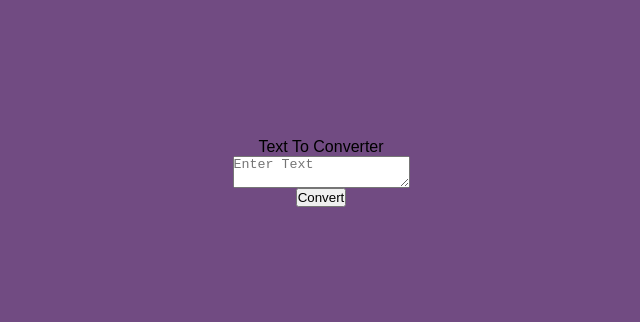
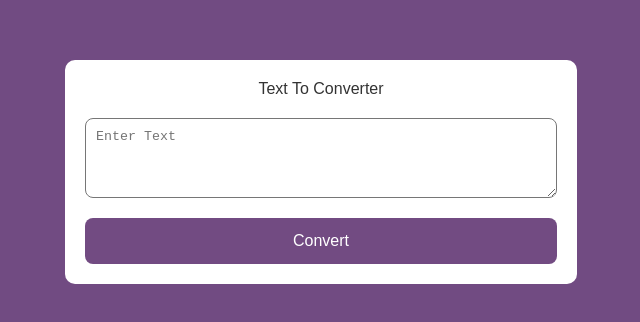
Before and after one commit to AmadeuszO/Converter, a plain HTML site: page index.html in a window 1280 px wide. Shown: the part 228-550 px from the top of the page, without its empty margins (319-959 px from the left). Drawn offline with Linux system fonts and the light colour scheme.

Commit message:
add js, let

```diff
--- a/index.html
+++ b/index.html
@@ -9,10 +9,11 @@
     <title>Converter</title>
 </head>
 <body>
-<div class="conteiner">
+<div class="wrapper">
     <header>Text To Converter</header>
     <textarea placeholder="Enter Text"></textarea>
     <button>Convert</button>
 </div>
+<script src="app.js" type="text/javascript"></script>
 </body>
 </html>
--- a/style.css
+++ b/style.css
@@ -2,6 +2,12 @@
     margin: 0;
     padding: 0;
     box-sizing: border-box;
+}
+
+:root {
+    --font-size: 16px;
+    --color-font: #333;
+    --font-weight: 500;
 }
 
 body {
@@ -14,11 +20,44 @@ body {
     background-color: rgba(93, 49, 112, 0.87);
 }
 
-.conteiner{
+.wrapper {
     max-width: 40%;
     width: 100%;
     display: flex;
+    padding: 20px;
+    background-color: #fff;
+    border-radius: 10px;
     justify-content: center;
     align-items: center;
     flex-direction: column;
 }
+
+header {
+    font-size: var(--font-size);
+    color: var(--color-font);
+    font-weight: var(--font-weight);
+    text-align: center;
+}
+
+textarea {
+    width: 100%;
+    height: 80px;
+    border-radius: 8px;
+    margin: 20px 0;
+    padding: 10px;
+}
+
+button{
+    font-size: var(--font-size);
+    color: #fff;
+    padding: 14px 0;
+    border-radius: 8px;
+    width: 100%;
+    border: none;
+    background-color: rgba(93, 49, 112, 0.87);
+    cursor: pointer;
+    transition: all 0.3s ease;
+}
+button:hover{
+    background-color: rgba(123, 67, 151, 0.87);
+}
```
